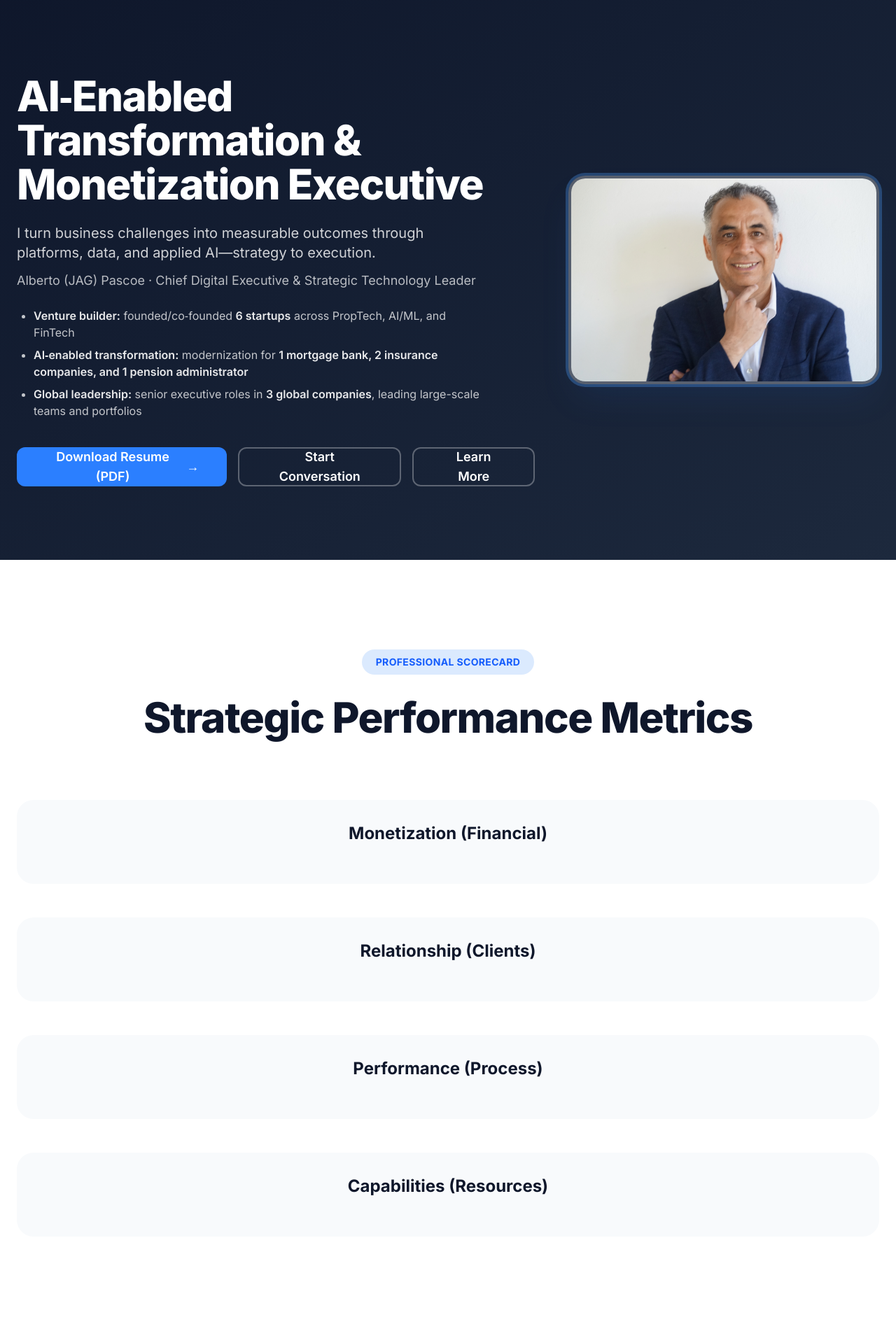
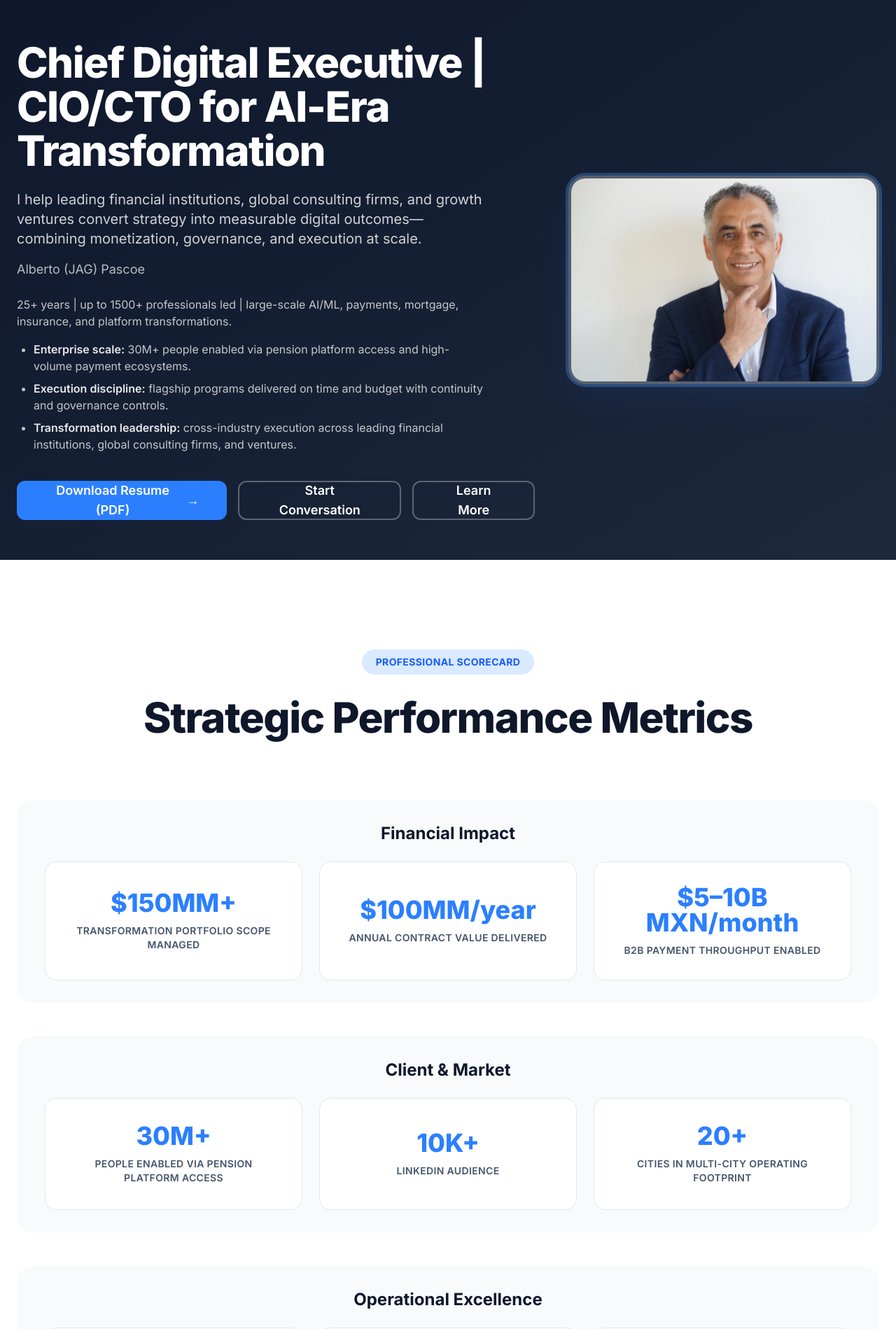
Before and after one commit to agpascoe/landpage, a Next.js app: page / in a window 1280 px wide. Shown: the top 1899 px of the page at 70% size. Built offline with nearby package versions, Linux system fonts and the light colour scheme.

Commit message:
feat(home): add executive proof, value lanes, and case proofs sections

```diff
--- /dev/null
+++ b/app/components/sections/CaseProofs.tsx
@@ -0,0 +1,38 @@
+'use client'
+
+import { motion } from 'framer-motion'
+import { caseProofs } from '@/lib/content'
+
+export default function CaseProofs() {
+  return (
+    <section className="py-24 bg-white" id="case-proofs">
+      <div className="container mx-auto px-6">
+        <div className="text-center mb-12">
+          <div className="inline-block bg-blue-100 text-blue-600 px-5 py-2 rounded-full text-sm font-bold uppercase tracking-wide mb-6">
+            Selected Case Proofs
+          </div>
+          <h2 className="text-4xl lg:text-5xl font-extrabold text-slate-900 mb-4 leading-tight tracking-tight">
+            Scope, Role, Results
+          </h2>
+        </div>
+
+        <div className="grid grid-cols-1 md:grid-cols-3 gap-6 max-w-7xl mx-auto">
+          {caseProofs.map((item, index) => (
+            <motion.div
+              key={item.title}
+              className="bg-slate-50 border border-slate-200 rounded-2xl p-7"
+              initial={{ opacity: 0, y: 20 }}
+              whileInView={{ opacity: 1, y: 0 }}
+              transition={{ duration: 0.5, delay: index * 0.08 }}
+              viewport={{ once: true }}
+            >
+              <h3 className="text-xl font-bold text-slate-900 mb-2">{item.title}</h3>
+              <p className="text-sm font-semibold text-blue-600 mb-3">{item.scope}</p>
+              <p className="text-slate-700 leading-relaxed">{item.result}</p>
+            </motion.div>
+          ))}
+        </div>
+      </div>
+    </section>
+  )
+}
--- /dev/null
+++ b/app/components/sections/ExecutiveProof.tsx
@@ -0,0 +1,36 @@
+'use client'
+
+import { motion } from 'framer-motion'
+import { executiveProof } from '@/lib/content'
+
+export default function ExecutiveProof() {
+  return (
+    <section className="py-24 bg-white" id="executive-proof">
+      <div className="container mx-auto px-6">
+        <div className="text-center mb-12">
+          <div className="inline-block bg-blue-100 text-blue-600 px-5 py-2 rounded-full text-sm font-bold uppercase tracking-wide mb-6">
+            Executive Proof Snapshot
+          </div>
+          <h2 className="text-4xl lg:text-5xl font-extrabold text-slate-900 mb-4 leading-tight tracking-tight">
+            Evidence at a Glance
+          </h2>
+        </div>
+
+        <div className="grid grid-cols-1 md:grid-cols-2 gap-6 max-w-6xl mx-auto">
+          {executiveProof.map((item, index) => (
+            <motion.div
+              key={index}
+              className="bg-slate-50 border border-slate-200 rounded-2xl p-6"
+              initial={{ opacity: 0, y: 20 }}
+              whileInView={{ opacity: 1, y: 0 }}
+              transition={{ duration: 0.5, delay: index * 0.08 }}
+              viewport={{ once: true }}
+            >
+              <p className="text-slate-700 leading-relaxed">{item}</p>
+            </motion.div>
+          ))}
+        </div>
+      </div>
+    </section>
+  )
+}
--- a/app/components/sections/Hero.tsx
+++ b/app/components/sections/Hero.tsx
@@ -3,6 +3,7 @@
 import { motion } from 'framer-motion'
 import { Button } from '@/app/components/ui/button'
 import Image from 'next/image'
+import { personalInfo } from '@/lib/content'
 
 export default function Hero() {
   return (
@@ -21,29 +22,31 @@ export default function Hero() {
           transition={{ duration: 0.8, delay: 0.2 }}
         >
           <h1 className="text-4xl lg:text-5xl xl:text-6xl font-extrabold text-white mb-6 leading-[1.05] tracking-tight">
-            AI‑Enabled Transformation & Monetization Executive
+            {personalInfo.title}
           </h1>
 
-          <p className="text-xl text-white/80 mb-3 max-w-2xl">
-            I turn business challenges into measurable outcomes through platforms, data, and applied AI—strategy to execution.
+          <p className="text-xl text-white/80 mb-4 max-w-2xl">
+            {personalInfo.tagline}
           </p>
 
           <p className="text-lg text-white/70 mb-6 max-w-2xl">
-            Alberto (JAG) Pascoe · Chief Digital Executive & Strategic Technology Leader
+            {personalInfo.name}
+          </p>
+
+          <p className="text-white/75 mb-4 max-w-2xl">
+            25+ years | up to 1500+ professionals led | large-scale AI/ML, payments, mortgage,
+            insurance, and platform transformations.
           </p>
 
           <ul className="text-white/75 mb-10 max-w-2xl space-y-2 list-disc pl-6">
             <li>
-              <span className="font-semibold text-white/90">Venture builder:</span> founded/co‑founded{' '}
-              <span className="font-semibold text-white/90">6 startups</span> across PropTech, AI/ML, and FinTech
+              <span className="font-semibold text-white/90">Enterprise scale:</span> 30M+ people enabled via pension platform access and high-volume payment ecosystems.
             </li>
             <li>
-              <span className="font-semibold text-white/90">AI‑enabled transformation:</span> modernization for{' '}
-              <span className="font-semibold text-white/90">1 mortgage bank, 2 insurance companies, and 1 pension administrator</span>
+              <span className="font-semibold text-white/90">Execution discipline:</span> flagship programs delivered on time and budget with continuity and governance controls.
             </li>
             <li>
-              <span className="font-semibold text-white/90">Global leadership:</span> senior executive roles in{' '}
-              <span className="font-semibold text-white/90">3 global companies</span>, leading large-scale teams and portfolios
+              <span className="font-semibold text-white/90">Transformation leadership:</span> cross-industry execution across leading financial institutions, global consulting firms, and ventures.
             </li>
           </ul>
 
--- a/app/components/sections/Stats.tsx
+++ b/app/components/sections/Stats.tsx
@@ -17,7 +17,18 @@ export default function Stats() {
     return acc
   }, {} as Record<string, typeof stats>)
 
-  const perspectives = ['Monetization (Financial)', 'Relationship (Clients)', 'Performance (Process)', 'Capabilities (Resources)']
+  const preferredOrder = [
+    'Financial Impact',
+    'Client & Market',
+    'Operational Excellence',
+    'Capability & Leadership',
+    'Monetization (Financial)',
+    'Relationship (Clients)',
+    'Performance (Process)',
+    'Capabilities (Resources)'
+  ]
+
+  const perspectives = preferredOrder.filter((p) => groupedStats[p]?.length)
 
   return (
     <section className="py-32 bg-white" ref={ref}>
--- /dev/null
+++ b/app/components/sections/ValueLanes.tsx
@@ -0,0 +1,37 @@
+'use client'
+
+import { motion } from 'framer-motion'
+import { valueLanes } from '@/lib/content'
+
+export default function ValueLanes() {
+  return (
+    <section className="py-24 bg-slate-50" id="value-lanes">
+      <div className="container mx-auto px-6">
+        <div className="text-center mb-12">
+          <div className="inline-block bg-slate-100 text-blue-500 px-5 py-2 rounded-full text-sm font-bold uppercase tracking-wide mb-6">
+            Core Value Lanes
+          </div>
+          <h2 className="text-4xl lg:text-5xl font-extrabold text-slate-900 mb-4 leading-tight tracking-tight">
+            Where I Create Strategic Impact
+          </h2>
+        </div>
+
+        <div className="grid grid-cols-1 md:grid-cols-3 gap-6 max-w-7xl mx-auto">
+          {valueLanes.map((lane, index) => (
+            <motion.div
+              key={lane.title}
+              className="bg-white border border-slate-200 rounded-2xl p-8 shadow-sm"
+              initial={{ opacity: 0, y: 20 }}
+              whileInView={{ opacity: 1, y: 0 }}
+              transition={{ duration: 0.5, delay: index * 0.08 }}
+              viewport={{ once: true }}
+            >
+              <h3 className="text-xl font-bold text-slate-900 mb-3">{lane.title}</h3>
+              <p className="text-slate-600 leading-relaxed">{lane.outcome}</p>
+            </motion.div>
+          ))}
+        </div>
+      </div>
+    </section>
+  )
+}
--- a/app/page.tsx
+++ b/app/page.tsx
@@ -1,8 +1,11 @@
 import Header from './components/layout/Header'
 import Hero from './components/sections/Hero'
 import Stats from './components/sections/Stats'
+import ExecutiveProof from './components/sections/ExecutiveProof'
+import ValueLanes from './components/sections/ValueLanes'
 import Ventures from './components/sections/Ventures'
 import Timeline from './components/sections/Timeline'
+import CaseProofs from './components/sections/CaseProofs'
 import About from './components/sections/About'
 import Contact from './components/sections/Contact'
 import Footer from './components/layout/Footer'
@@ -14,8 +17,11 @@ export default function Home() {
       <main>
         <Hero />
         <Stats />
+        <ExecutiveProof />
+        <ValueLanes />
         <Ventures />
         <Timeline />
+        <CaseProofs />
         <About />
         <Contact />
       </main>
```
